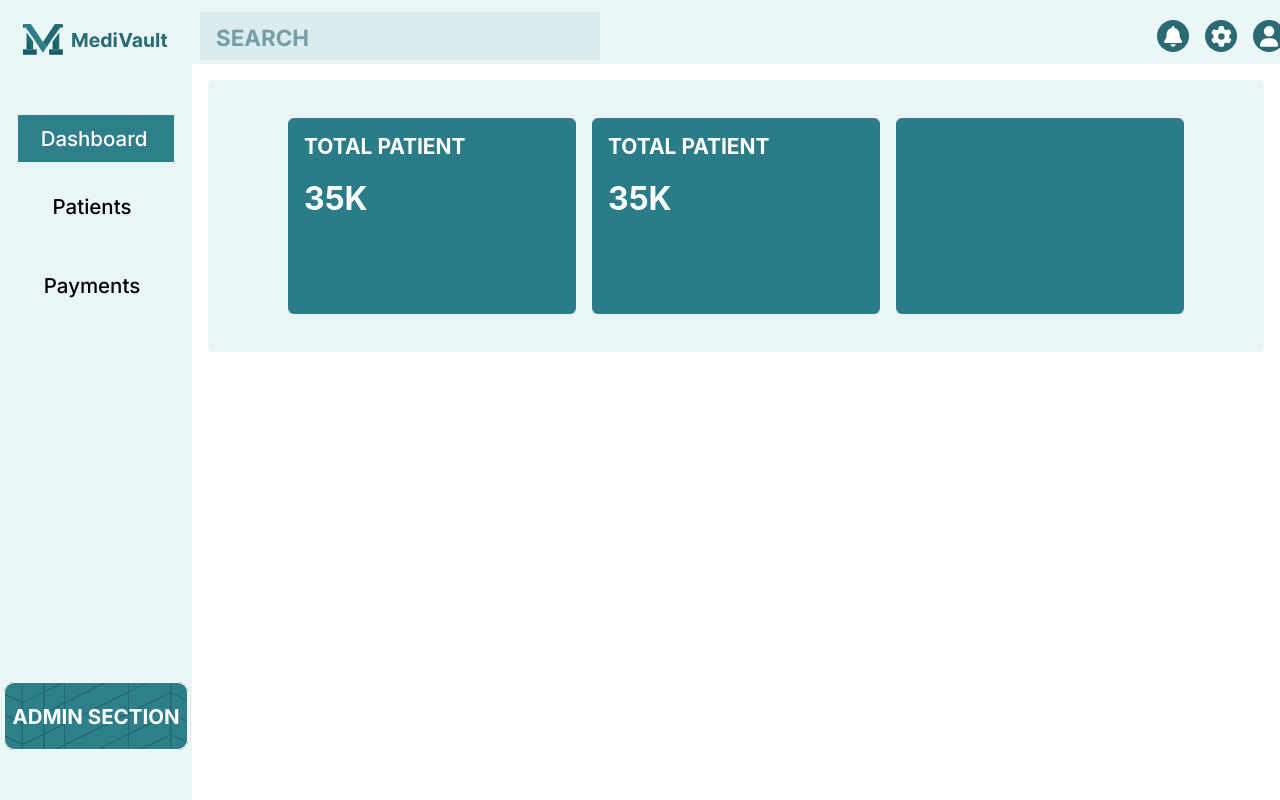
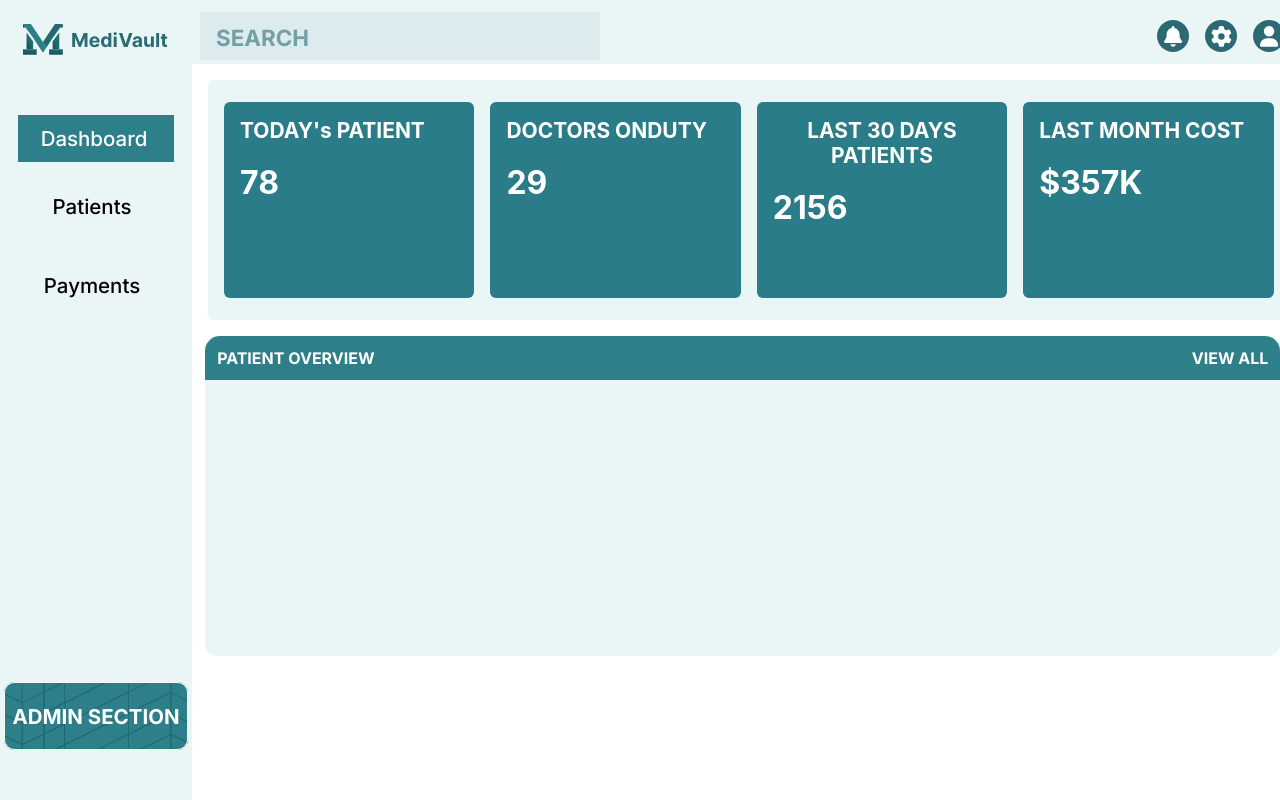
Before and after one commit to Digital-Dynamo-MediVault/Frontend-Web, a React (Create React App) app: page /hospital in a window 1280 px wide. Built offline with nearby package versions, Linux system fonts and the light colour scheme.

Commit message:
reception page

```diff
--- a/src/components/hospital/admin/newcase.jsx
+++ b/src/components/hospital/admin/newcase.jsx
@@ -50,7 +50,7 @@ function Newcase({ handleClosePopups }) {
               <div className="popup-content">x</div>
             </div>
           </div>
-                    <div className=" ">
+          <div>
             <form
               onSubmit={handleSubmit}
               className="grid grid-cols-2 gap-x-[10vw] gap-y-[2vw] items-center justify-center py-4 px-[12vw]"
--- a/src/components/hospital/hospital.component.js
+++ b/src/components/hospital/hospital.component.js
@@ -1,46 +1,54 @@
-import React from 'react'
-import Sidebar from '../common/Sidebar'
-import Header from '../common/Header'
-
-
+import React from "react";
+import Sidebar from "../common/Sidebar";
+import Header from "../common/Header";
+import money from "../assets/money.svg";
 function Hospital() {
   return (
-        <div className='flex'>
+    <div className="flex">
       <Sidebar />
       <div className="flex flex-col w-[90vw]">
         <Header />
-                <div className='flex flex-col p-4 w-[80vw]'>
-                    <div className='border-teal-200 border-[4px] h-[30vh] w-full bg-azure rounded-md p-4 flex justify-center items-center gap-4 '>
-
-                        <div className='flex bg-teal-200 rounded-md h-[20.5vh] w-[20vw] p-4  flex-col gap-5 justify-start items-start'>
-                            <p className='text-white font-bold text-2xl m-0'>
-                                TOTAL PATIENT
+        <div className="flex flex-col p-4 h-[30vh] w-[82vw]">
+          <div className="border-teal-200 border-[4px] h-[30vh] w-full bg-azure rounded-md p-4 flex justify-center items-center gap-4 ">
+            <div className="flex bg-teal-200 rounded-md h-[20.5vh] w-[20vw] p-4  flex-col gap-5 justify-start items-start">
+              <p className="text-white font-bold text-2xl m-0">
+                TODAY's PATIENT
               </p>
-                            <p className='text-white font-bold text-[2rem] m-0'>
-                                35K
+              <p className="text-white font-bold text-[2rem] m-0">78</p>
+            </div>
+            <div className="flex bg-teal-200 rounded-md h-[20.5vh] w-[20vw] p-4 flex-col gap-5 justify-start items-start">
+              <p className="text-white font-bold text-2xl m-0">
+                DOCTORS ONDUTY
               </p>
-
+              <p className="text-white font-bold text-[2rem] m-0">29</p>
             </div>
-                        <div className='flex bg-teal-200 rounded-md h-[20.5vh] w-[20vw] p-4 flex-col gap-5 justify-start items-start'>
-                            <p className='text-white font-bold text-2xl m-0'>
-                                TOTAL PATIENT
+            <div className="flex bg-teal-200 rounded-md h-[20.5vh] w-[20vw] p-4 flex-col gap-5 justify-start items-start">
+              <p className="text-white font-bold text-2xl m-0">
+                LAST 30 DAYS PATIENTS
               </p>
-                            <p className='text-white font-bold text-[2rem] m-0'>
-                                35K
+              <p className="text-white font-bold text-[2rem] m-0">2156</p>
+            </div>
+            <div className="flex bg-teal-200 rounded-md h-[20.5vh] w-[20vw] p-4 flex-col gap-5 justify-start items-start">
+              <p className="text-white font-bold text-2xl m-0">
+                LAST MONTH COST
               </p>
-
-                        </div>
-
-                        <div className='flex bg-teal-200 rounded-md h-[20.5vh] w-[20vw] p-4'>
-
-                        </div>
-
-                    </div>
-
+              <p className="text-white font-bold text-[2rem] m-0">$357K</p>
             </div>
           </div>
         </div>
-    )
+        <div className="h-[40vh] w-[84vw] rounded-xl border-2 border-black bg-azure mx-auto">
+          <div className="flex flex-col">
+            <div className="flex items-center justify-between bg-teal-100 p-3 text-xl text-white font-inter font-bold rounded-t-[15px]">
+              <div className="">PATIENT OVERVIEW</div>
+              <div className="popup cursor-pointer" onClick={null}>
+                <div className="popup-content">VIEW ALL</div>
+              </div>
+            </div>
+          </div>
+        </div>
+      </div>
+    </div>
+  );
 }
 
-export default Hospital
+export default Hospital;
--- a/src/constants/routes.constant.js
+++ b/src/constants/routes.constant.js
@@ -3,12 +3,7 @@ import HomePage from "../pages/home.page";
 import HospitalPage from "../pages/hospital.page";
 import HospitalAdminPage from "../pages/hospitalAdmin.page";
 import LoginPage from "../pages/login.page";
-// import TermsPage from "../pages/terms.page"
 export const PRIVATE_ROUTES = [
-    // {
-    //     path: "/",
-    //     component: <DashboardPage />
-    // },
   {
     path: "/doctor",
     component: <DoctorPage />,
```
Also changed, not shown: src/components/assets/doctor.svg (added), src/components/assets/money.svg (added). Lines whose indentation alone changed are shown as unchanged.
